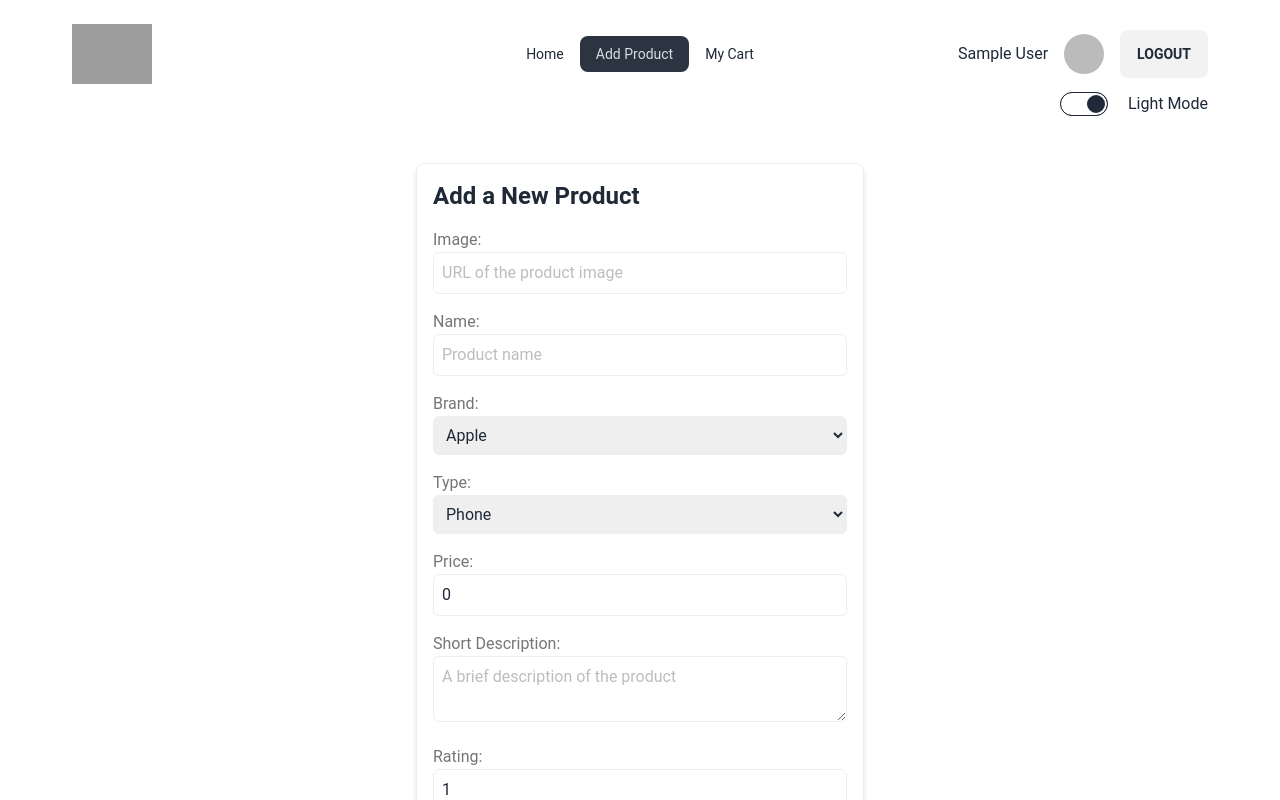
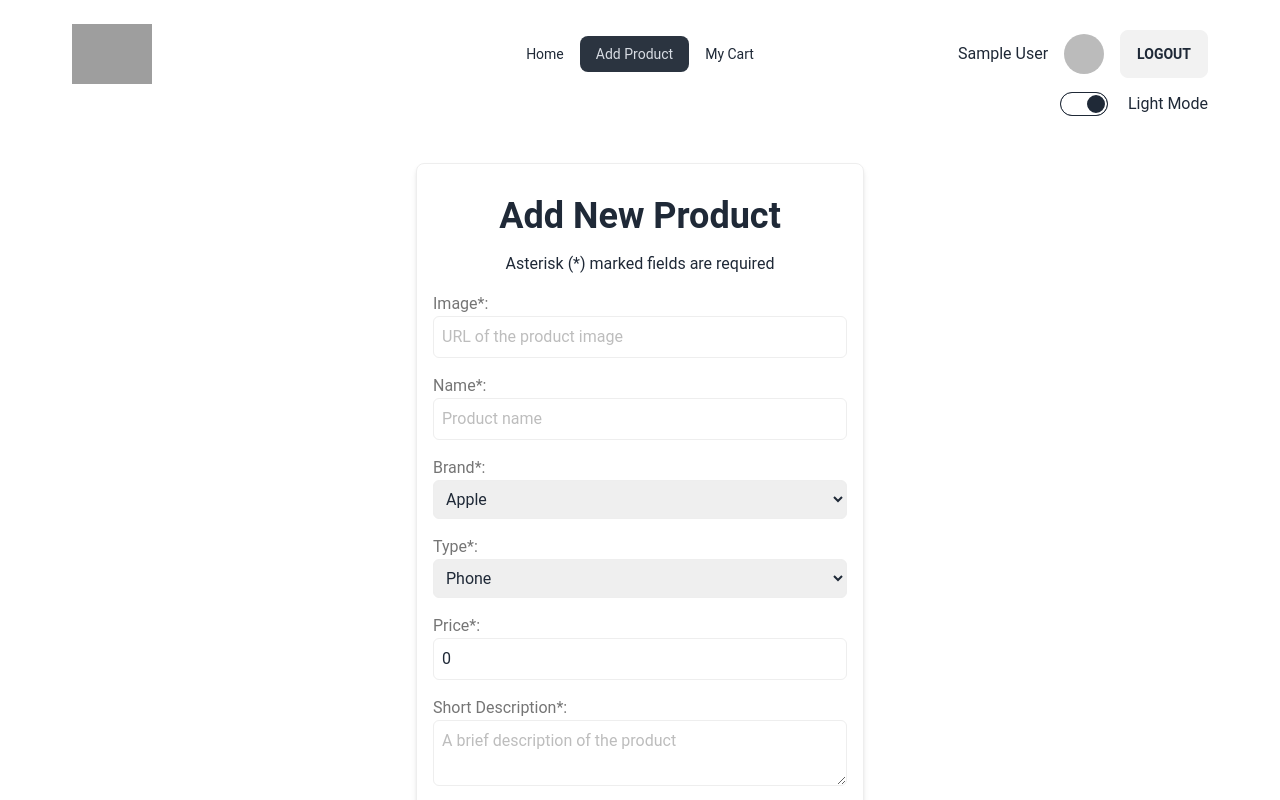
Before and after one commit to saad7mahmud/TechValley, a React (Vite) app: page /add-product in a window 1280 px wide. Shown: the top 800 px of the page. Built offline with nearby package versions, Linux system fonts and the light colour scheme; no server answers; sample sign-in values are in the browser's storage; grey boxes are pictures that could not be loaded.

Commit message:
grid issue fixed

```diff
--- a/public/brands.json
+++ b/public/brands.json
@@ -26,7 +26,7 @@
   },
   {
     "id": 6,
-    "name": "JBl",
+    "name": "JBL",
     "image": "https://i.ibb.co/s3r8DPS/JBL.jpg"
   }
 ]
--- a/src/pages/Products/AddProduct.jsx
+++ b/src/pages/Products/AddProduct.jsx
@@ -26,7 +26,6 @@ const AddProduct = () => {
   const handleSubmit = (e) => {
     e.preventDefault();
     console.log("Product data submitted:", product);
-
 
     fetch("http://localhost:5000/add-product", {
       method: "POST",
@@ -67,11 +66,12 @@ const AddProduct = () => {
       className="max-w-md w-4/5 m-10
     mx-auto p-4 border shadow-md rounded-lg"
     >
-      <h2 className="text-2xl font-semibold mb-4">Add a New Product</h2>
+      <h2 className="text-center font-bold text-4xl m-4">Add New Product</h2>
+      <h2 className="text-center mb-4">Asterisk (*) marked fields are required</h2>
       <form onSubmit={handleSubmit}>
         <div className="mb-4">
           <label htmlFor="image" className="block text-gray-600">
-            Image:
+            Image*:
           </label>
           <input
             type="text"
@@ -86,7 +86,7 @@ const AddProduct = () => {
         </div>
         <div className="mb-4">
           <label htmlFor="name" className="block text-gray-600">
-            Name:
+            Name*:
           </label>
           <input
             type="text"
@@ -101,7 +101,7 @@ const AddProduct = () => {
         </div>
         <div className="mb-4">
           <label htmlFor="brand" className="block text-gray-600">
-            Brand:
+            Brand*:
           </label>
           <select
             id="brand"
@@ -120,7 +120,7 @@ const AddProduct = () => {
         </div>
         <div className="mb-4">
           <label htmlFor="type" className="block text-gray-600">
-            Type:
+            Type*:
           </label>
           <select
             id="type"
@@ -139,7 +139,7 @@ const AddProduct = () => {
         </div>
         <div className="mb-4">
           <label htmlFor="price" className="block text-gray-600">
-            Price:
+            Price*:
           </label>
           <input
             type="number"
@@ -154,7 +154,7 @@ const AddProduct = () => {
         </div>
         <div className="mb-4">
           <label htmlFor="description" className="block text-gray-600">
-            Short Description:
+            Short Description*:
           </label>
           <textarea
             id="description"
@@ -168,7 +168,7 @@ const AddProduct = () => {
         </div>
         <div className="mb-4">
           <label htmlFor="rating" className="block text-gray-600">
-            Rating:
+            Rating*:
           </label>
           <input
             type="number"
@@ -192,7 +192,7 @@ const AddProduct = () => {
             type="text"
             id="adImage1"
             name="adImage1"
-            required
+            // required
             value={product.adImage1}
             onChange={handleChange}
             className="w-full border rounded-md p-2 focus:outline-none focus:ring focus:border-blue-300"
@@ -206,7 +206,7 @@ const AddProduct = () => {
           <input
             type="text"
             id="adImage2"
-            required
+            // required
             name="adImage2"
             value={product.adImage2}
             onChange={handleChange}
@@ -220,7 +220,7 @@ const AddProduct = () => {
           </label>
           <input
             type="text"
-            required
+            // required
             id="adImage3"
             name="adImage3"
             value={product.adImage3}
--- a/src/pages/Products/AllProducts.jsx
+++ b/src/pages/Products/AllProducts.jsx
@@ -22,7 +22,7 @@ const AllProducts = () => {
                   There is no product available on our shop of this brand.
                   Kindly browse others.
                 </p>
-                <Link to='/'>
+                <Link to="/">
                   <button className="btn btn-primary">Go Home</button>
                 </Link>
               </div>
@@ -103,6 +103,7 @@ const AllProducts = () => {
               />
             </Carousel>
           </div>
+          <div className="grid grid-cols-1 lg:grid-cols-4 md:grid-cols-2 my-10">
             {specificBrands.map((specificBrand) => (
               <div key={specificBrand._id} className="flex mx-auto">
                 <div className="flex mx-auto">
@@ -120,7 +121,10 @@ const AllProducts = () => {
                       </h5>
                       <p className=" font-normal text-base antialiased  leading-relaxed text-inherit">
                         Brand Name:
-                      <span className="font-bold"> {specificBrand.brand}</span>
+                        <span className="font-bold">
+                          {" "}
+                          {specificBrand.brand}
+                        </span>
                       </p>
                       <p className=" font-normal text-base antialiased  leading-relaxed text-inherit">
                         Type:
@@ -128,14 +132,20 @@ const AllProducts = () => {
                       </p>
                       <p className=" font-normal text-base antialiased  leading-relaxed text-inherit">
                         Price:
-                      <span className="font-bold"> ${specificBrand.price}</span>
+                        <span className="font-bold">
+                          {" "}
+                          ${specificBrand.price}
+                        </span>
                       </p>
                       <p className=" font-normal text-base antialiased  leading-relaxed text-inherit">
                         Rating:
-                      <span className="font-bold"> {specificBrand.rating}</span>
+                        <span className="font-bold">
+                          {" "}
+                          {specificBrand.rating}
+                        </span>
                       </p>
                     </div>
-                  <div className="p-6 pt-0 ">
+                    <div className="p-6 pt-0 flex justify-center ">
                       <Link to={`/product-details/${specificBrand._id}`}>
                         <button
                           className=" m-1 select-none rounded-lg bg-pink-500 py-3 px-6 text-center align-middle font-sans text-xs font-bold uppercase text-white shadow-md shadow-pink-500/20 transition-all hover:shadow-lg hover:shadow-pink-500/40 focus:opacity-[0.85] focus:shadow-none active:opacity-[0.85] active:shadow-none disabled:pointer-events-none disabled:opacity-50 disabled:shadow-none"
@@ -160,6 +170,7 @@ const AllProducts = () => {
               </div>
             ))}
           </div>
+        </div>
       )}
     </div>
   );
--- a/src/pages/Products/ProductDetails.jsx
+++ b/src/pages/Products/ProductDetails.jsx
@@ -67,7 +67,7 @@ const ProductDetails = () => {
         <div className="flex mx-auto ">
           <div className="m-5  relative text-gray-700 bg-white shadow-md  rounded-xl bg-clip-border">
             <div className="relative  mx-4 mt-4 overflow-hidden text-white rounded-xl  bg-clip-border shadow-blue-gray-500/40">
-              <img className="w-full" src={image} alt="img-blur-shadow" />
+              <img className="w-3/5 flex mx-auto" src={image} alt="img-blur-shadow" />
             </div>
             <div className="p-6">
               <h5 className=" mb-2 font-sans text-xl antialiased font-semibold leading-snug tracking-normal">
--- a/src/pages/UpdateProduct.jsx
+++ b/src/pages/UpdateProduct.jsx
@@ -63,8 +63,8 @@ const UpdateProduct = () => {
         if (data.modifiedCount) {
           Swal.fire({
             icon: "success",
-            title: "Added",
-            text: "Product Successfully Added!",
+            title: "Updated!",
+            text: "Product Successfully Updated.",
           });
         }
       });
@@ -72,15 +72,16 @@ const UpdateProduct = () => {
 
   return (
     <div>
-    <p className="text-center font-bold text-4xl mt-10">Update Product</p>
       <div
         className="max-w-md m-10 w-4/5
-    mx-auto p-4 border shadow-md rounded-lg"
+        mx-auto p-4 border shadow-md rounded-lg"
       >
         <form onSubmit={handleUpdate}>
+        <p className="text-center font-bold text-4xl mt-4">Update Product</p>
+        <h2 className="text-center m-4">Asterisk (*) marked fields are required</h2>
           <div className="mb-4">
             <label htmlFor="image" className="block text-gray-600">
-              Image:
+              Image*:
             </label>
             <input
               type="text"
@@ -94,7 +95,7 @@ const UpdateProduct = () => {
           </div>
           <div className="mb-4">
             <label htmlFor="name" className="block text-gray-600">
-              Name:
+              Name*:
             </label>
             <input
               type="text"
@@ -108,7 +109,7 @@ const UpdateProduct = () => {
           </div>
           <div className="mb-4">
             <label htmlFor="brand" className="block text-gray-600">
-              Brand:
+              Brand*:
             </label>
             <select
               id="brand"
@@ -126,7 +127,7 @@ const UpdateProduct = () => {
           </div>
           <div className="mb-4">
             <label htmlFor="type" className="block text-gray-600">
-              Type:
+              Type*:
             </label>
             <select
               id="type"
@@ -144,7 +145,7 @@ const UpdateProduct = () => {
           </div>
           <div className="mb-4">
             <label htmlFor="price" className="block text-gray-600">
-              Price:
+              Price*:
             </label>
             <input
               type="number"
@@ -158,7 +159,7 @@ const UpdateProduct = () => {
           </div>
           <div className="mb-4">
             <label htmlFor="description" className="block text-gray-600">
-              Short Description:
+              Short Description*:
             </label>
             <textarea
               id="description"
@@ -171,7 +172,7 @@ const UpdateProduct = () => {
           </div>
           <div className="mb-4">
             <label htmlFor="rating" className="block text-gray-600">
-              Rating:
+              Rating*:
             </label>
             <input
               type="number"
@@ -194,7 +195,7 @@ const UpdateProduct = () => {
               type="text"
               id="adImage1"
               name="adImage1"
-              required
+              // required
               defaultValue={loadData.adImage1}
               className="w-full border rounded-md p-2 focus:outline-none focus:ring focus:border-blue-300"
               placeholder="URL of advertisement image 1"
@@ -207,7 +208,7 @@ const UpdateProduct = () => {
             <input
               type="text"
               id="adImage2"
-              required
+              // required
               name="adImage2"
               defaultValue={loadData.adImage2}
               className="w-full border rounded-md p-2 focus:outline-none focus:ring focus:border-blue-300"
@@ -220,7 +221,7 @@ const UpdateProduct = () => {
             </label>
             <input
               type="text"
-              required
+              // required
               id="adImage3"
               name="adImage3"
               defaultValue={loadData.adImage3}
--- a/src/pages/home/Features.jsx
+++ b/src/pages/home/Features.jsx
@@ -1,4 +1,3 @@
-import React from "react";
 import { FontAwesomeIcon } from "@fortawesome/react-fontawesome";
 import {
   faMobileAlt,
```
Also changed, not shown: public/imageCollection.txt. Lines whose indentation alone changed are shown as unchanged.
